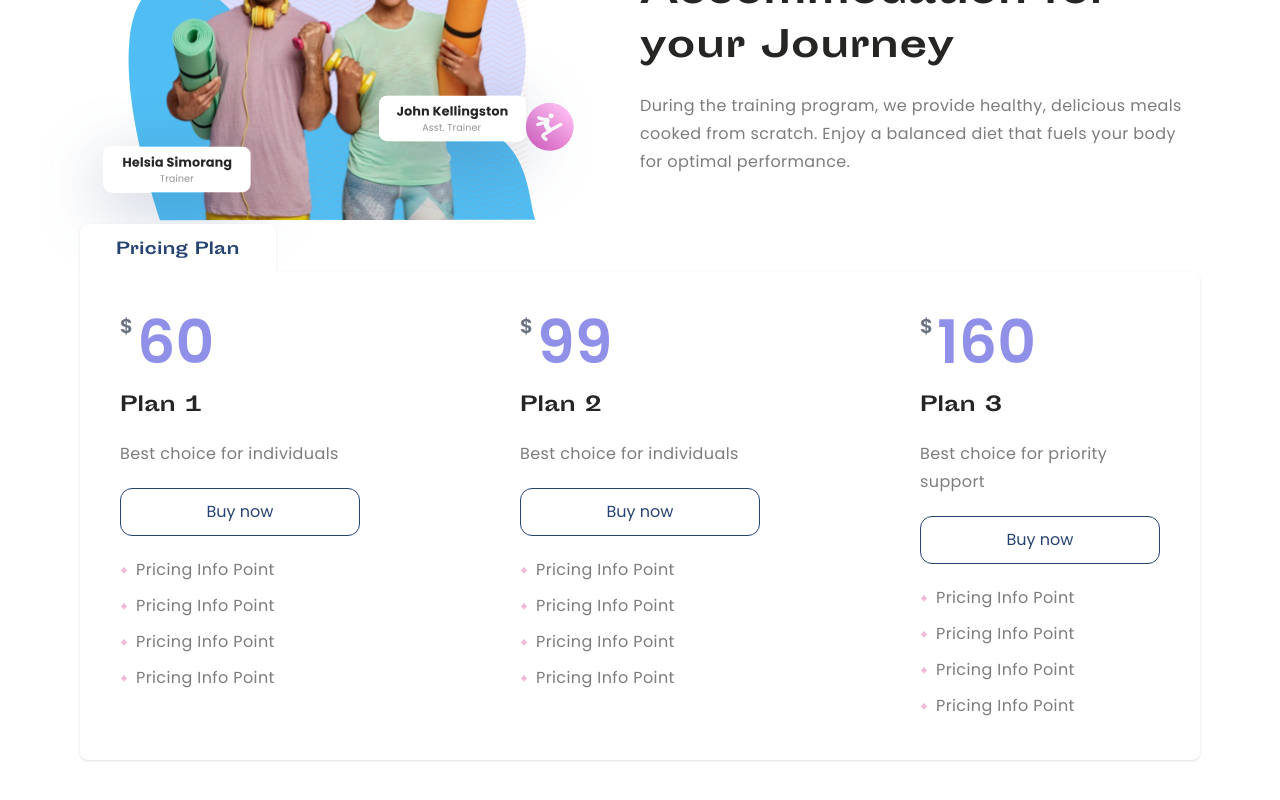
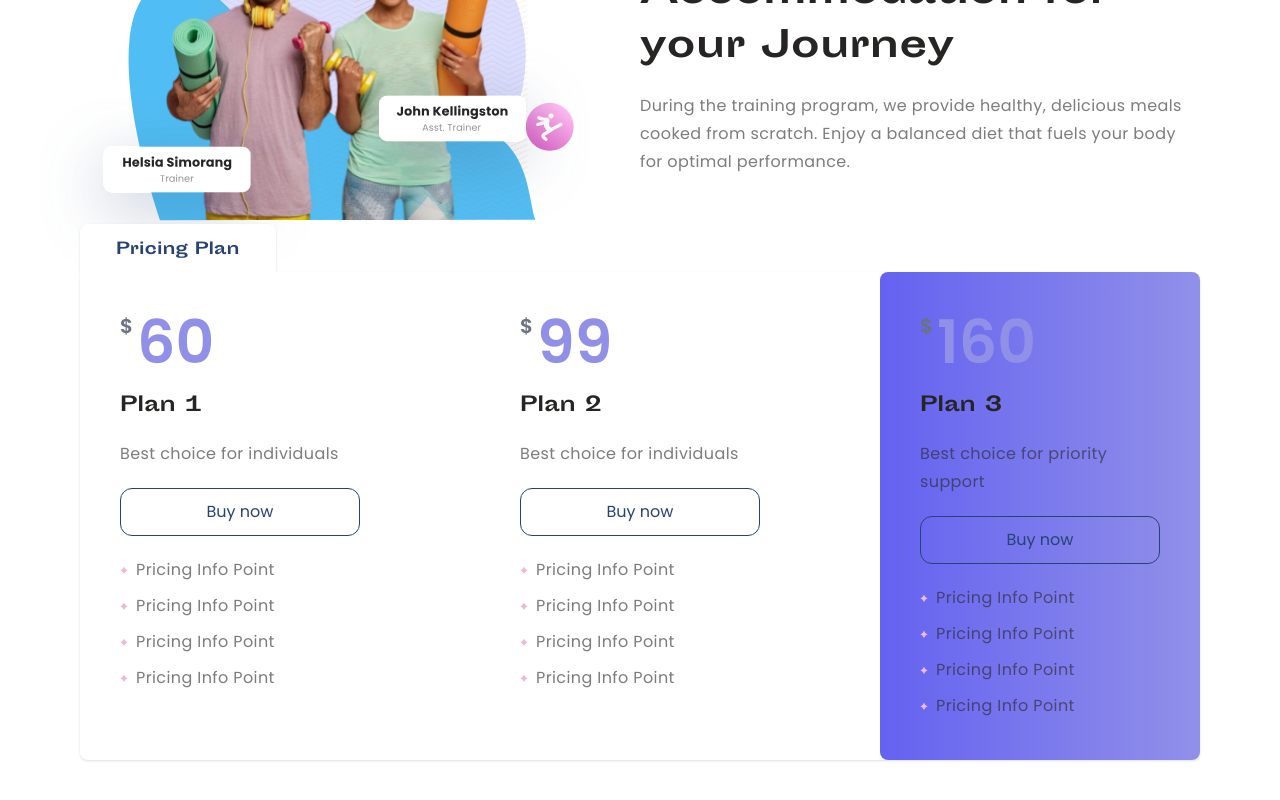
Before and after one commit to sohanemon/helsia-bootcamp, a Next.js app: page / in a window 1280 px wide. Shown: the part 2247-3047 px from the top of the page. Built offline with nearby package versions, Linux system fonts and the light colour scheme.

Commit message:
Jun 15, 2023, 12:44 AM

```diff
--- a/src/app/pricing.tsx
+++ b/src/app/pricing.tsx
@@ -24,7 +24,12 @@ const PricingCard = ({
   idx,
 }: (typeof data)[2] & { idx: number }) => {
   return (
-    <div className={cn('p-10 space-y-5', { '': offeredPrice })}>
+    <div
+      className={cn('p-10 space-y-5', {
+        'bg-gradient-to-r from-themeIndigo-dark to-themeIndigo-light rounded-lg':
+          offeredPrice,
+      })}
+    >
       <div className='flex gap-1'>
         <span className='text-xl font-semibold text-gray-500'>$</span>
         <p className='text-6xl font-semibold text-themeIndigo-light'>{price}</p>
```
